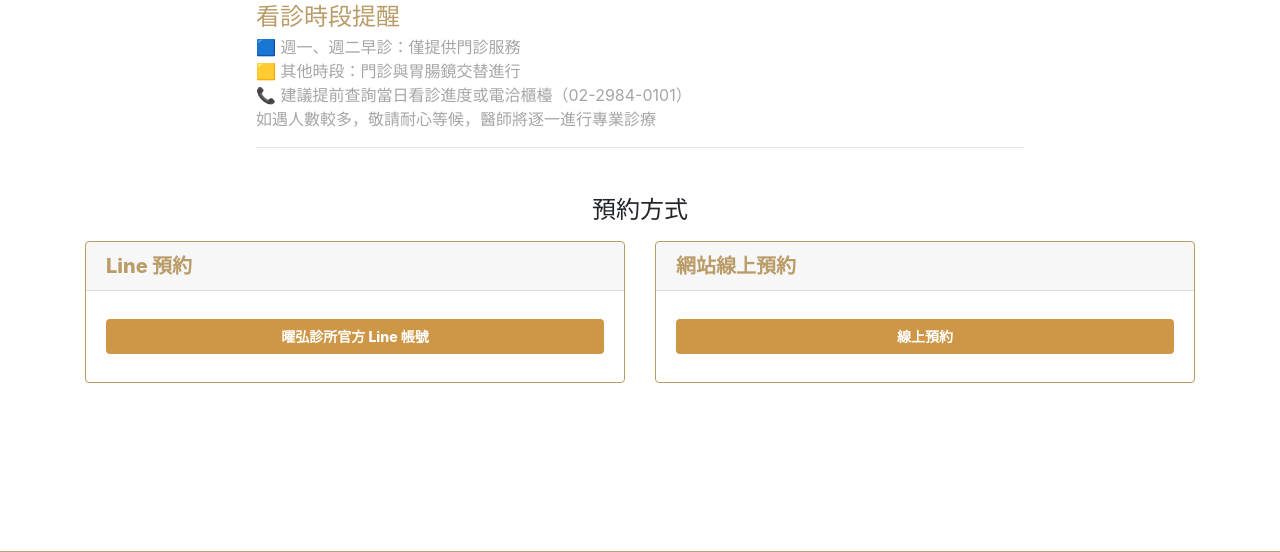
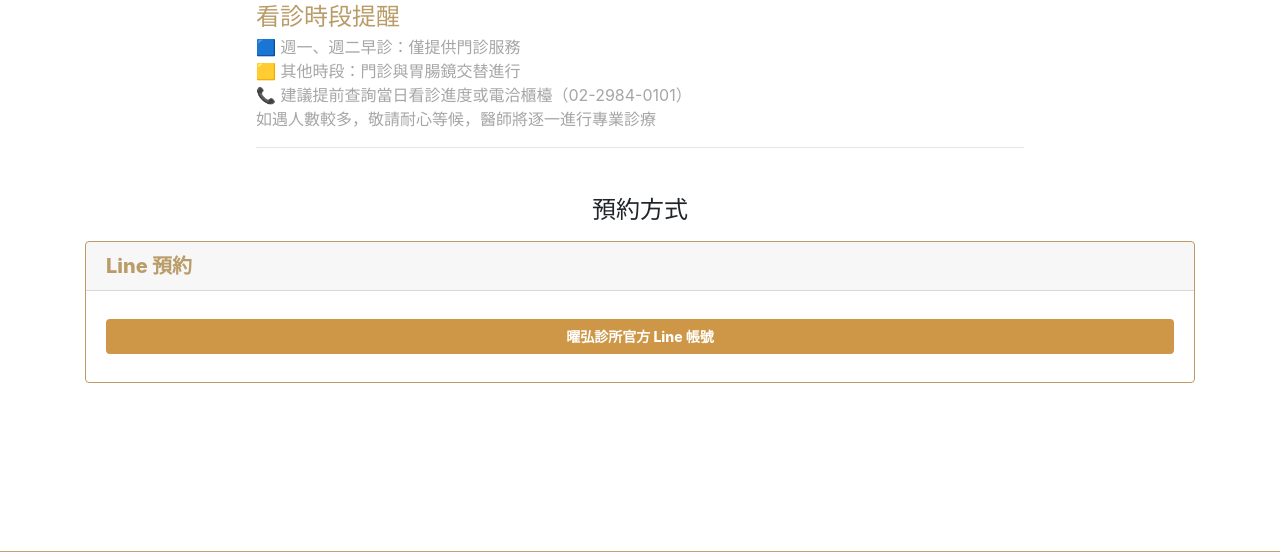
Before and after one commit to ThomasTseng2005/yaohung-medical, a Flask app: page /online-appointment in a window 1280 px wide. Shown: the part 448-1000 px from the top of the page. Run offline with Flask 3, Linux system fonts and the light colour scheme; some libraries are stand-ins or nearby versions.

Commit message:
faet: 隱藏線上預約

```diff
--- a/templates/online-appointment.html
+++ b/templates/online-appointment.html
@@ -51,7 +51,7 @@
   </div>
   <div class="container appointment-card-box">
     <div class="row">
-      <div class="col-12 mb-5 col-md-6">
+      <div class="col-12 mb-5 col-md-12">
         <div class="card">
           <h5 class="card-header">Line 預約</h5>
           <div class="card-body">
@@ -66,7 +66,7 @@
           </div>
         </div>
       </div>
-      <div class="col-12 mb-5 col-md-6">
+      <!-- <div class="col-12 mb-5 col-md-6">
         <div class="card">
           <h5 class="card-header">網站線上預約</h5>
           <div class="card-body">
@@ -80,7 +80,7 @@
             </p>
           </div>
         </div>
-      </div>
+      </div> -->
     </div>
   </div>
 </section>
```
